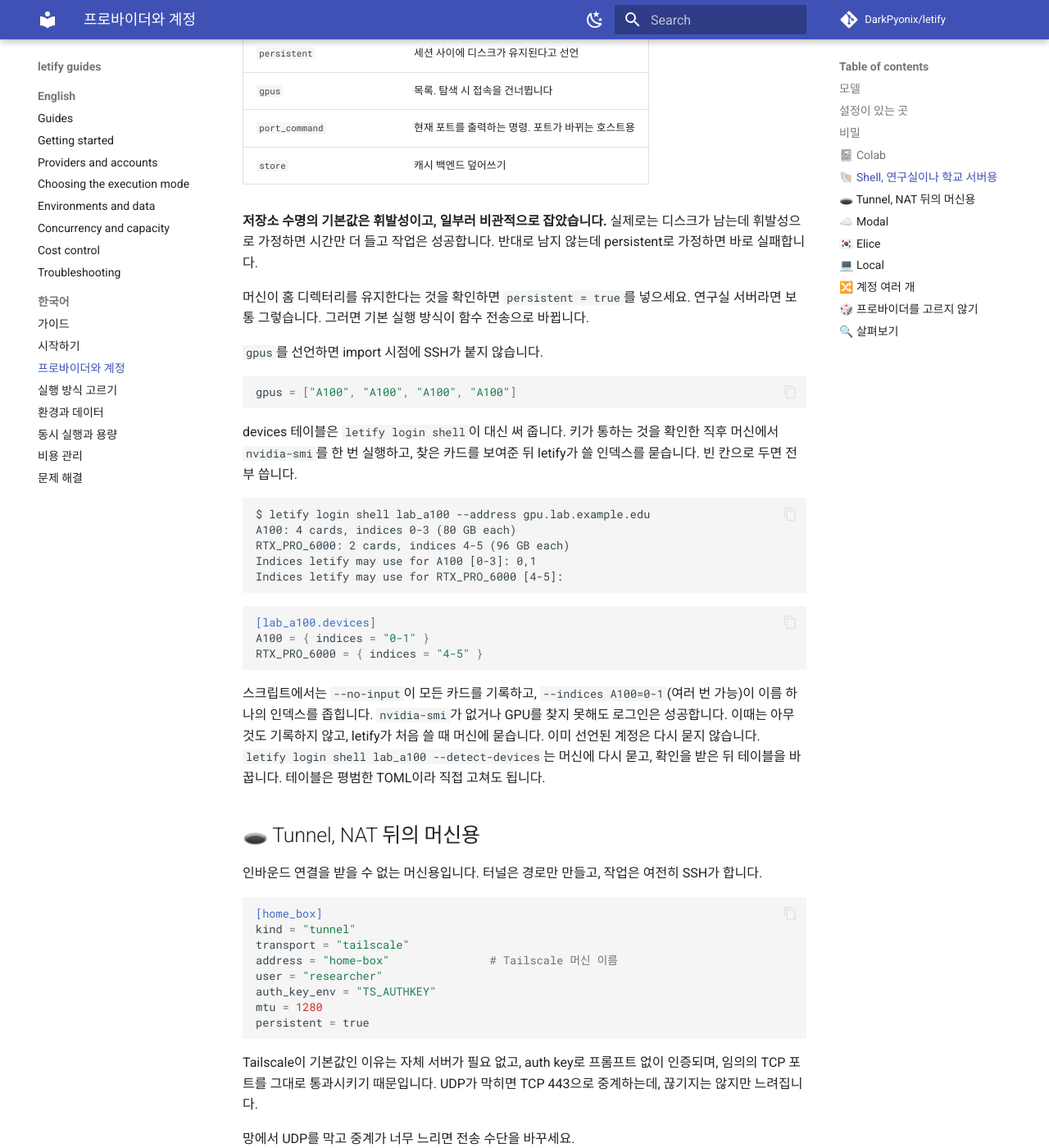
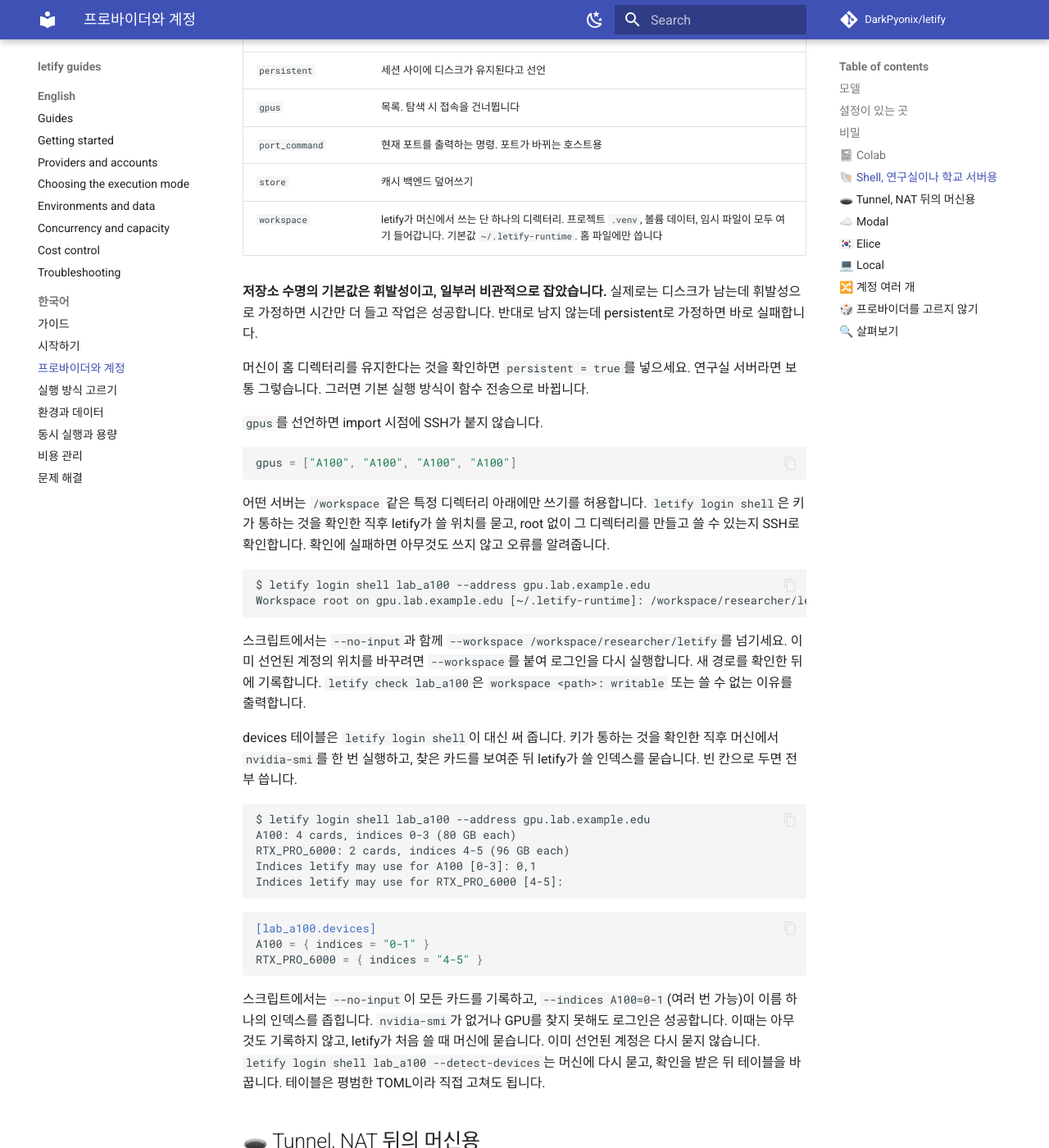
Before and after one commit to DarkPyonix/letify, an MkDocs documentation site: the page built from docs/guide/ko/02-프로바이더.md, in a window 1280 px wide and 1400 px high, scrolled down 2920 px. Shown: the whole window at 82% size. Built offline with MkDocs 1.6.1 and Material for MkDocs 9.7.7, drawn with Linux system fonts in a browser that asks for light colours; comment, search, counter and statistics services are not loaded; some of the changed text lies outside the part shown.

Commit message:
Docs: Describe the workspace root in the project overview, components and provider guides

````diff
--- a/docs/guide/ko/02-프로바이더.md
+++ b/docs/guide/ko/02-프로바이더.md
@@ -115,6 +115,7 @@
 | `gpus` | 목록. 탐색 시 접속을 건너뜁니다 |
 | `port_command` | 현재 포트를 출력하는 명령. 포트가 바뀌는 호스트용 |
 | `store` | 캐시 백엔드 덮어쓰기 |
+| `workspace` | letify가 머신에서 쓰는 단 하나의 디렉터리. 프로젝트 `.venv`, 볼륨 데이터, 임시 파일이 모두 여기 들어갑니다. 기본값 `~/.letify-runtime`. 홈 파일에만 씁니다 |
 
 **저장소 수명의 기본값은 휘발성이고, 일부러 비관적으로 잡았습니다.** 실제로는 디스크가 남는데 휘발성으로 가정하면 시간만 더 들고 작업은 성공합니다. 반대로 남지 않는데 persistent로 가정하면 바로 실패합니다.
 
@@ -125,6 +126,15 @@
 ```toml
 gpus = ["A100", "A100", "A100", "A100"]
 ```
+
+어떤 서버는 `/workspace` 같은 특정 디렉터리 아래에만 쓰기를 허용합니다. `letify login shell`은 키가 통하는 것을 확인한 직후 letify가 쓸 위치를 묻고, root 없이 그 디렉터리를 만들고 쓸 수 있는지 SSH로 확인합니다. 확인에 실패하면 아무것도 쓰지 않고 오류를 알려줍니다.
+
+```
+$ letify login shell lab_a100 --address gpu.lab.example.edu
+Workspace root on gpu.lab.example.edu [~/.letify-runtime]: /workspace/researcher/letify
+```
+
+스크립트에서는 `--no-input`과 함께 `--workspace /workspace/researcher/letify`를 넘기세요. 이미 선언된 계정의 위치를 바꾸려면 `--workspace`를 붙여 로그인을 다시 실행합니다. 새 경로를 확인한 뒤에 기록합니다. `letify check lab_a100`은 `workspace <path>: writable` 또는 쓸 수 없는 이유를 출력합니다.
 
 devices 테이블은 `letify login shell`이 대신 써 줍니다. 키가 통하는 것을 확인한 직후 머신에서 `nvidia-smi`를 한 번 실행하고, 찾은 카드를 보여준 뒤 letify가 쓸 인덱스를 묻습니다. 빈 칸으로 두면 전부 씁니다.
 
@@ -185,9 +195,9 @@
 letify login modal modal_lab
 ```
 
-letify가 선택 사항인 워크스페이스 이름을 묻고, uv로 Modal의 `modal token new`를 실행합니다. 출력된 링크를 브라우저에서 승인하세요. 토큰은 `~/.letify/accounts/modal_lab/modal.toml`에 저장되므로 한 머신에 Modal 계정 두 개가 공존할 수 있습니다. `modal`을 `PATH`나 프로젝트 `.venv`에 직접 설치할 필요가 없습니다. 필요한 것은 uv뿐입니다.
+letify가 선택 사항인 Modal 프로필을 묻고(로그인할 Modal 워크스페이스를 가리키며, 스크립트에서는 `--profile`), uv로 Modal의 `modal token new`를 실행합니다. 출력된 링크를 브라우저에서 승인하세요. 토큰은 `~/.letify/accounts/modal_lab/modal.toml`에 저장되므로 한 머신에 Modal 계정 두 개가 공존할 수 있습니다. `modal`을 `PATH`나 프로젝트 `.venv`에 직접 설치할 필요가 없습니다. 필요한 것은 uv뿐입니다.
 
-Modal 볼륨은 컨테이너 밖에서 마운트되므로 저장소가 persistent이고, 기본이 함수 전송이며 별도 캐시 계층이 필요 없습니다.
+Modal 볼륨은 컨테이너 밖에서 마운트되므로 저장소가 persistent이고, 기본이 함수 전송이며 별도 캐시 계층이 필요 없습니다. 샌드박스 안의 letify 파일은 프로젝트 `.venv`까지 모두 `/letify` 아래에 있고, 그 자리에 `<app>-workspace`라는 Modal 볼륨이 마운트되므로 다음 샌드박스가 그대로 찾습니다. 로그인할 때 `--workspace PATH`로 마운트 위치를 바꿀 수 있습니다.
 
 `host="local"`은 예외를 던집니다. Modal은 컨테이너로 들어가는 함수 호출을 제공하고, CUDA 호출을 중계할 장치를 제공하지 않습니다.
 
````
Also changed, not shown: PROJECT.md (+3 -0 lines), docs/COMPONENT.md (+1 -1 lines), docs/guide/02-providers.md (+12 -2 lines).
